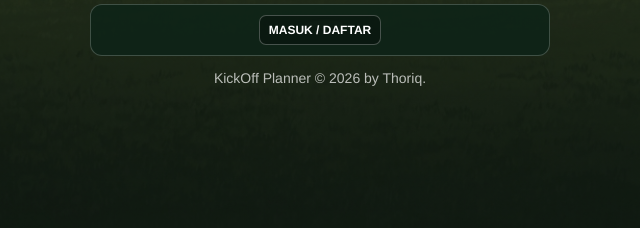
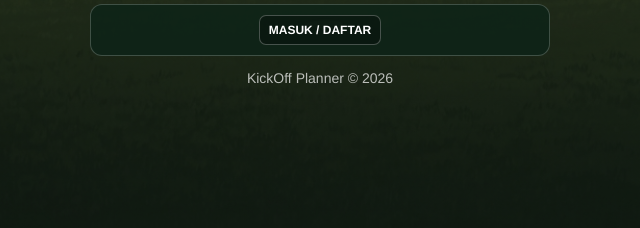
Before and after one commit to thoriq26/kick-off-planner, a plain HTML site: page index.html in a window 1280 px wide. Shown: the part 569-797 px from the top of the page, 320-960 px from the left. Drawn offline with nearby package versions, Linux system fonts and the light colour scheme.

Commit message:
edit index 2

```diff
--- a/index.html
+++ b/index.html
@@ -337,7 +337,7 @@
 
             <footer class="footer">
                 <div class="account-bar" id="accountBar"></div>
-                <p class="h1-footer">KickOff Planner © 2026 by Thoriq.</p>
+                <p class="h1-footer">KickOff Planner © 2026 </p>
             </footer>
         </div>
 
```
